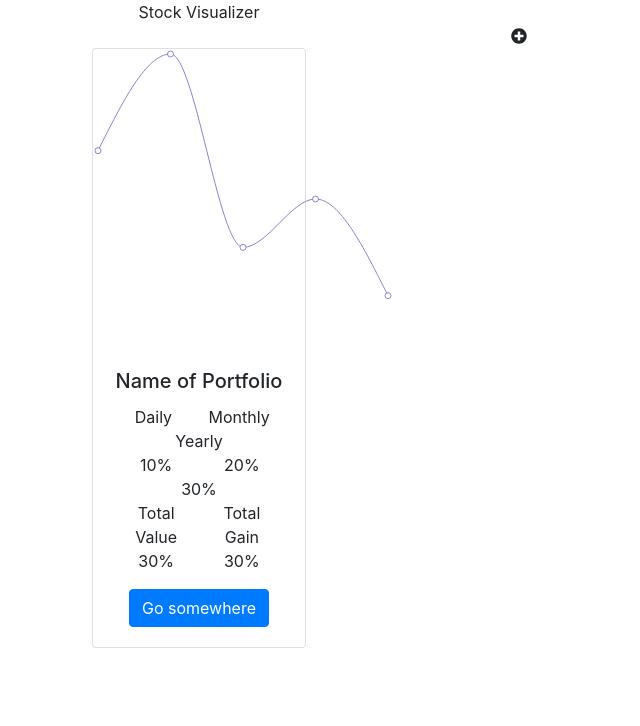
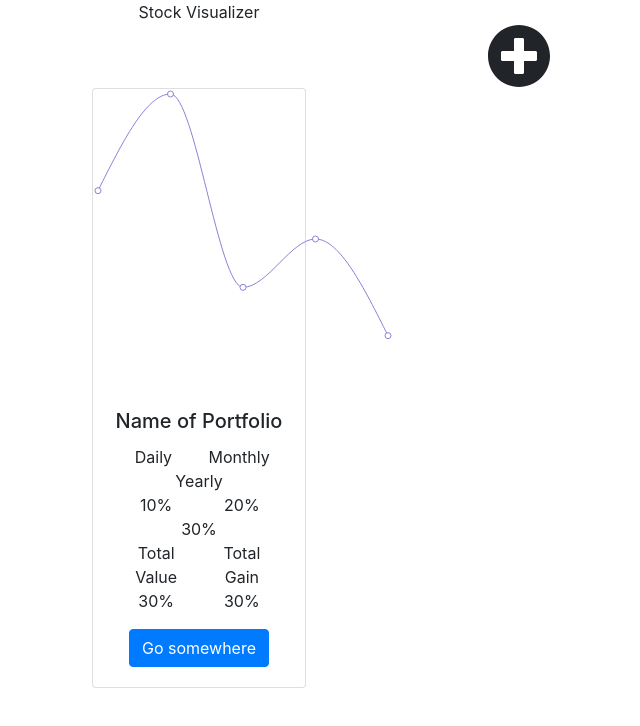
Before and after one commit to tim7398/StockVisualizer, a React (Create React App) app in the folder client/: page / in a window 1280 px wide. Shown: the top 726 px of the page, without its empty margins (441-1081 px from the left). Built offline with nearby package versions, Linux system fonts and the light colour scheme.

Commit message:
Update push button PR comments

```diff
--- a/client/src/App.js
+++ b/client/src/App.js
@@ -1,8 +1,9 @@
 import React from "react";
-import "./components/stock-card/FontAwesomeIcon";
+import "./FontAwesomeIcon";
 import "./App.css";
 import Home from "./home/home";
 import { BrowserRouter as Router, Route, Switch } from "react-router-dom";
+
 function App() {
   return (
     <div className="App">
--- a/client/src/home/home.js
+++ b/client/src/home/home.js
@@ -12,7 +12,7 @@ function Home() {
       Stock Visualizer
       <Row>
         <Col md={{ span: 4, offset: 7 }}>
-          <FontAwesomeIcon icon="plus-circle">Hello</FontAwesomeIcon>
+          <FontAwesomeIcon icon="plus-circle" size="4x"></FontAwesomeIcon>
         </Col>
       </Row>
       <Row className="justify-content-md-center" xs={2} md={4} lg={6}>
```
Also changed, not shown: client/public/Add_Button.png (deleted), client/src/FontAwesomeIcon.js (renamed from client/src/components/stock-card/FontAwesomeIcon.js).
